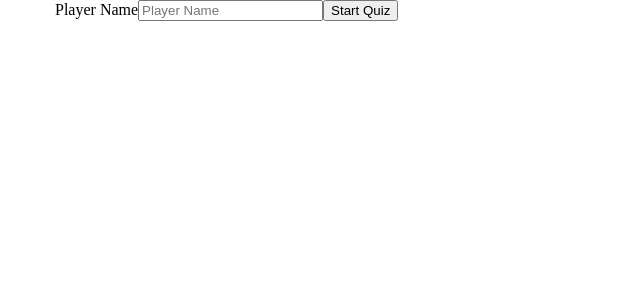
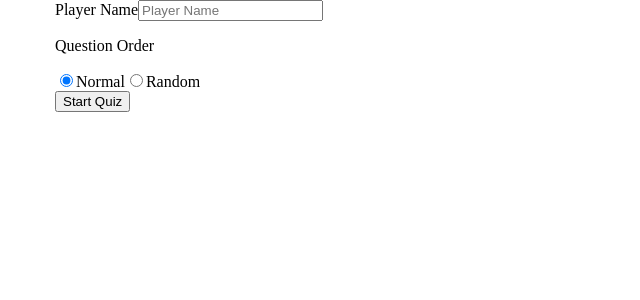
Before and after one commit to therstyle/indeed-app, a React (Create React App) app: page / in a window 1280 px wide. Both pictures are taken after a click on the button "Start Game". Shown: the top 300 px of the page, without its empty margins (0-640 px from the left). Built offline with nearby package versions, Linux system fonts and the light colour scheme; the HTML template or start-up script is replaced by a standard one.

Commit message:
Added option for random questions

```diff
--- a/src/App.jsx
+++ b/src/App.jsx
@@ -1,4 +1,4 @@
-import { useEffect, useState } from 'react';
+import { useEffect } from 'react';
 import GameIntro from './components/GameIntro';
 import GameOptions from './components/GameOptions';
 import GameQuestions from './components/GameQuestions';
--- a/src/components/GameOptions.jsx
+++ b/src/components/GameOptions.jsx
@@ -1,10 +1,11 @@
-import { useState } from 'react';
 import useGameContext from '../context/useGameContext';
 
 function GameOptions() {
 	const {
 		playerName,
 		setPlayerName,
+		playStyle,
+		setPlayStyle,
 		setCurrentComponent
 	} = useGameContext();
 
@@ -12,16 +13,47 @@ function GameOptions() {
 		setPlayerName(e.target.value);
 	}
 
+	function updatePlayStyle(e) {
+		setPlayStyle(e.target.value);
+	}
+
 	return (
 		<div className="game__options">
 			<div className="game__options-content container">
-				<label htmlFor="player_name">Player Name</label>
-				<input name="player_name"
-					value={playerName}
-					onChange={(e) => {updateName(e)}}
-					placeholder="Player Name"
-					type="text"
-				/>
+				<div className="game__options-option">
+					<label htmlFor="player_name">Player Name</label>
+					<input
+						name="player_name"
+						type="text"
+						value={playerName}
+						onChange={(e) => {updateName(e)}}
+						placeholder="Player Name"
+					/>
+				</div>
+
+				<div className="game__options-option">
+					<p>Question Order</p>
+
+					<input
+						name="play_style"
+						id="play_style_normal"
+						type="radio"
+						value="normal"
+						checked={playStyle === 'normal'}
+						onChange={(e) => updatePlayStyle(e)}
+					/>
+					<label htmlFor="play_style_normal">Normal</label>
+
+					<input
+						name="play_style"
+						id="play_style_random"
+						type="radio"
+						value="random"
+						checked={playStyle === 'random'}
+						onChange={(e) => updatePlayStyle(e)}
+					/>
+					<label htmlFor="play_style_random">Random</label>
+				</div>
 
 				<button onClick={() => setCurrentComponent('GameQuestions')}>Start Quiz</button>
 			</div>
--- a/src/components/GameQuestion.jsx
+++ b/src/components/GameQuestion.jsx
@@ -1,4 +1,4 @@
-import { useState } from 'react';
+import { useState, useEffect } from 'react';
 import useGameContext from '../context/useGameContext';
 
 function GameQuestion(props) {
@@ -10,6 +10,7 @@ function GameQuestion(props) {
 		currentQuestion,
 		setCurrentQuestion,
 		totalQuestions,
+		questionsAnswered,
 		playerScore,
 		setCurrentComponent
 	} = useGameContext();
@@ -25,31 +26,27 @@ function GameQuestion(props) {
 		setCurrentSelection(parseInt(e.target.value));
 	}
 
-	function nextQuestion() {
-		setCurrentQuestion(currentQuestion + 1);
-	}
-
 	function endTurn() {
 		const questionsCopy = [...questions];
 		questionsCopy[currentQuestion].answered = true;
 		questionsCopy[currentQuestion].userCorrect = userCorrect();
 		setQuestions(questionsCopy);
 		setCurrentSelection(false);
+	}
 
-		const questionsAnswered = questions.filter(question => question?.answered).length;
-		const unAnsweredQuestions = questions.filter(question => !question?.answered);
-
-		if (questionsAnswered !== 0 && questionsAnswered === totalQuestions) {
-			endGame();
+	function nextItem() {
+		if (questionsAnswered === 0) {return};
+		if (questionsAnswered === totalQuestions) {
+			setCurrentComponent('GameOver');
 		}
 		else {
-			nextQuestion();
+			setCurrentQuestion(currentQuestion + 1);
 		}
 	}
 
-	function endGame() {
-		setCurrentComponent('GameOver');
-	}
+	useEffect(() => {
+		nextItem();
+	}, [questions]);
 
 	return (
 		<li id={`game-question-${id}`} className="game__question">
--- a/src/context/GameContext.js
+++ b/src/context/GameContext.js
@@ -5,6 +5,7 @@ const GameContext = createContext(null);
 function GameContextProvider(props) {
 	const [questions, setQuestions] = useState([]);
 	const totalQuestions = questions.length;
+	const questionsAnswered = questions.filter(question => question?.answered).length;
 	const playerScore = questions.filter(question => question?.userCorrect).length;
 	const [currentQuestion, setCurrentQuestion] = useState(0);
 	const [currentComponent, setCurrentComponent] = useState('GameIntro');
@@ -17,6 +18,7 @@ function GameContextProvider(props) {
 		questions,
 		setQuestions,
 		totalQuestions,
+		questionsAnswered,
 		playerScore,
 		currentQuestion,
 		setCurrentQuestion,
@@ -24,6 +26,8 @@ function GameContextProvider(props) {
 		setCurrentComponent,
 		playerName,
 		setPlayerName,
+		playStyle,
+		setPlayStyle,
 		playerScoreHistory,
 		setPlayerScoreHistory
 	}
@@ -32,8 +36,11 @@ function GameContextProvider(props) {
 		try {
 			const response = await fetch(url);
 			const data = await response.json();
+			const questionsOrder = playStyle === 'random' ? data.sort((a, b) => 0.5 - Math.random()) : data;
 
-			setQuestions(data);
+			console.log(questionsOrder);
+
+			setQuestions(questionsOrder);
 		}
 		catch(error) {
 			console.error(error);
@@ -42,7 +49,7 @@ function GameContextProvider(props) {
 
 	useEffect(() => {
 		loadData('data.json');
-	}, []);
+	}, [playStyle]);
 
 	return (
 		<GameContext.Provider value={data}>
```
